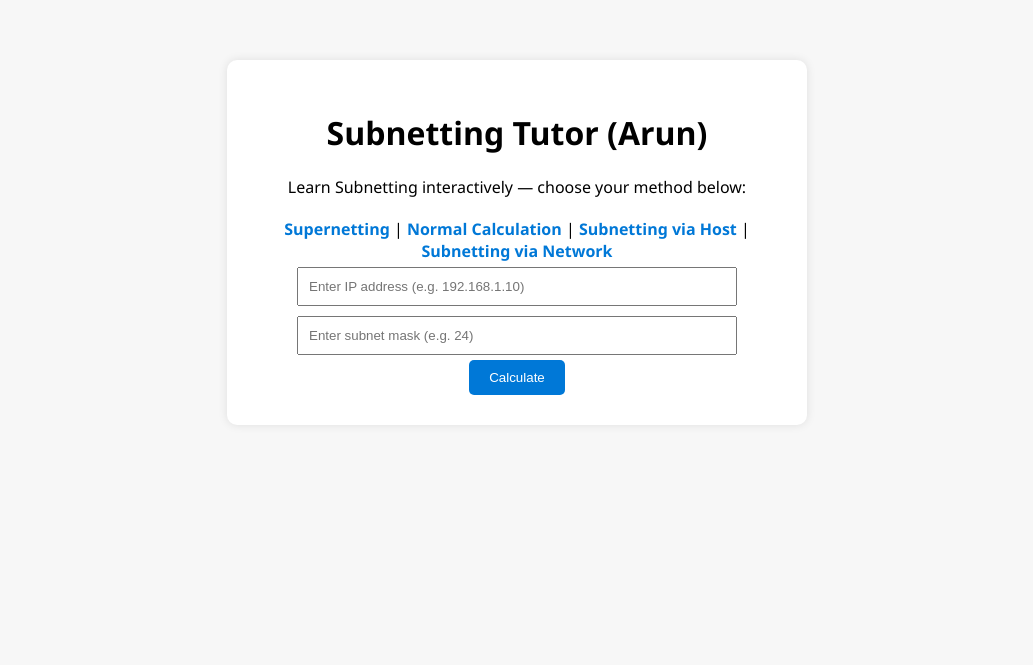
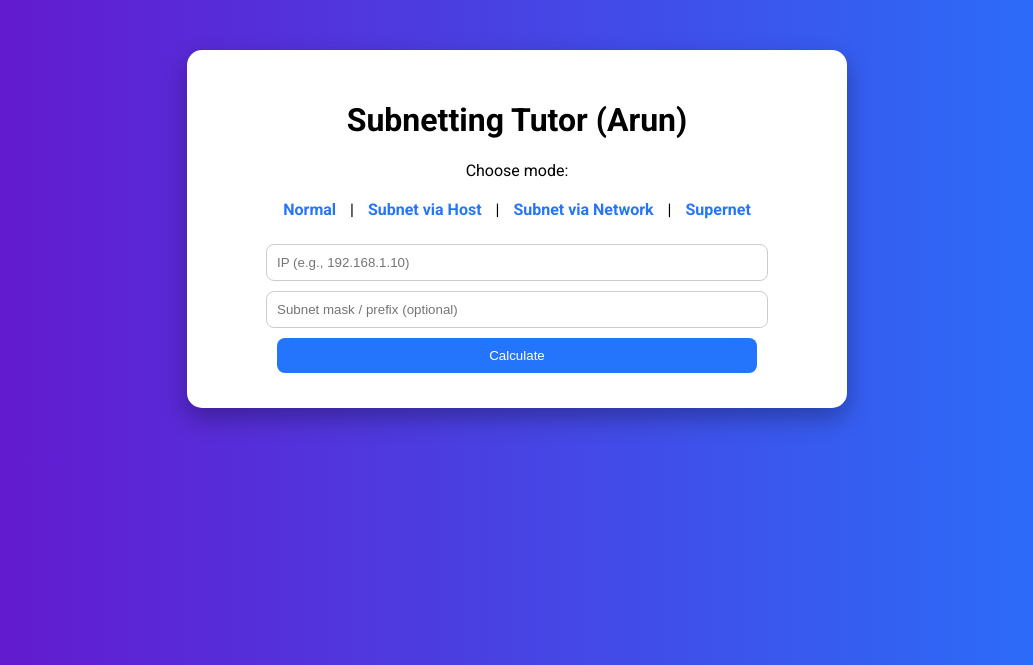
Before and after one commit to arunvel1988/networking-ui, a Flask app: page / in a window 1280 px wide. Shown: the top 665 px of the page, without its empty margins (123-1156 px from the left). Run offline with Flask 3, Linux system fonts and the light colour scheme.

Commit message:
Adding ip

```diff
--- a/templates/index.html
+++ b/templates/index.html
@@ -2,65 +2,78 @@
 <html>
 <head>
     <title>Subnetting Tutor (Arun)</title>
+    <link href="https://fonts.googleapis.com/css2?family=Roboto:wght@400;700&display=swap" rel="stylesheet">
     <style>
-        body { font-family: 'Segoe UI', sans-serif; background: #f7f7f7; text-align: center; }
-        .container { margin-top: 60px; background: white; padding: 30px; border-radius: 10px; width: 520px; margin-left: auto; margin-right: auto; box-shadow: 0 0 10px rgba(0,0,0,0.1); }
-        input { padding: 10px; margin: 5px; width: 80%; }
-        button { padding: 10px 20px; background: #0078D7; color: white; border: none; border-radius: 5px; cursor: pointer; }
-        button:hover { background: #005ea6; }
-        .error { color: red; }
-        .mode-links { margin-top: 20px; }
-        a { color: #0078D7; text-decoration: none; font-weight: bold; }
-        a:hover { text-decoration: underline; }
+        body {
+            font-family: 'Roboto', sans-serif;
+            background: linear-gradient(to right, #6a11cb, #2575fc);
+            margin:0; padding:0;
+            color:white;
+            text-align:center;
+        }
+        .container{
+            background:white; color:black; margin:50px auto;
+            padding:30px; border-radius:15px; width:600px;
+            box-shadow:0 10px 25px rgba(0,0,0,0.3);
+        }
+        input, button{
+            padding:10px; margin:5px; width:80%; border-radius:8px; border:1px solid #ccc;
+        }
+        button{ background:#2575fc; color:white; border:none; cursor:pointer; transition:0.3s;}
+        button:hover{ background:#6a11cb; }
+        .mode-links{ margin:20px 0; }
+        a{ color:#2575fc; text-decoration:none; font-weight:bold; margin:0 10px;}
+        a:hover{ text-decoration:underline; }
+        .error{ color:red; margin-top:10px;}
     </style>
     <script>
-        function showMode(mode) {
-            document.getElementById('supernet-form').style.display = 'none';
-            document.getElementById('default-form').style.display = 'none';
-            document.getElementById('host-form').style.display = 'none';
-            document.getElementById('network-form').style.display = 'none';
-            document.getElementById(mode + '-form').style.display = 'block';
+        function showMode(mode){
+            document.getElementById('default-form').style.display='none';
+            document.getElementById('host-form').style.display='none';
+            document.getElementById('network-form').style.display='none';
+            document.getElementById('supernet-form').style.display='none';
+            document.getElementById(mode+'-form').style.display='block';
         }
     </script>
 </head>
 <body>
     <div class="container">
         <h1>Subnetting Tutor (Arun)</h1>
-        <p>Learn Subnetting interactively — choose your method below:</p>
-
+        <p>Choose mode:</p>
         <div class="mode-links">
-            <a href="#" onclick="showMode('supernet')">Supernetting</a> |
-            <a href="#" onclick="showMode('default')">Normal Calculation</a> |
-            <a href="#" onclick="showMode('host')">Subnetting via Host</a> |
-            <a href="#" onclick="showMode('network')">Subnetting via Network</a>
+            <a href="#" onclick="showMode('default')">Normal</a> |
+            <a href="#" onclick="showMode('host')">Subnet via Host</a> |
+            <a href="#" onclick="showMode('network')">Subnet via Network</a> |
+            <a href="#" onclick="showMode('supernet')">Supernet</a>
         </div>
 
-        <!-- Supernetting -->
-        <form id="supernet-form" method="POST" action="/supernet" style="display:none;">
-            <input type="text" name="ip1" placeholder="Enter first network (e.g. 192.168.0.0/24)" required><br>
-            <input type="text" name="ip2" placeholder="Enter second network (e.g. 192.168.1.0/24)" required><br>
-            <button type="submit">Calculate Supernet</button>
-        </form>
-
-        <!-- Default -->
+        <!-- Normal -->
         <form id="default-form" method="POST" action="/calculate" style="display:block;">
-            <input type="text" name="ip" placeholder="Enter IP address (e.g. 192.168.1.10)" required><br>
-            <input type="text" name="mask" placeholder="Enter subnet mask (e.g. 24)" required><br>
+            <input type="text" name="ip" placeholder="IP (e.g., 192.168.1.10)" required><br>
+            <input type="text" name="mask" placeholder="Subnet mask / prefix (optional)"><br>
             <button type="submit">Calculate</button>
         </form>
 
         <!-- Subnet via Host -->
         <form id="host-form" method="POST" action="/subnet_host" style="display:none;">
-            <input type="text" name="ip" placeholder="Enter network IP (e.g. 192.168.1.0)" required><br>
-            <input type="number" name="hosts" placeholder="Enter hosts per subnet (e.g. 50)" required><br>
+            <input type="text" name="ip" placeholder="Network IP (e.g., 10.0.0.0)" required><br>
+            <input type="number" name="hosts" placeholder="Hosts per subnet" required><br>
+            <input type="text" name="mask" placeholder="Subnet mask / prefix (optional)"><br>
             <button type="submit">Subnet via Host</button>
         </form>
 
         <!-- Subnet via Network -->
         <form id="network-form" method="POST" action="/subnet_network" style="display:none;">
-            <input type="text" name="ip" placeholder="Enter network IP (e.g. 192.168.1.0)" required><br>
-            <input type="number" name="networks" placeholder="Enter number of subnets (e.g. 8)" required><br>
+            <input type="text" name="ip" placeholder="Network IP (e.g., 10.0.0.0)" required><br>
+            <input type="number" name="networks" placeholder="Number of subnets" required><br>
+            <input type="text" name="mask" placeholder="Subnet mask / prefix (optional)"><br>
             <button type="submit">Subnet via Network</button>
+        </form>
+
+        <!-- Supernetting -->
+        <form id="supernet-form" method="POST" action="/supernet" style="display:none;">
+            <textarea name="networks_list" placeholder="Enter networks comma-separated, e.g., 192.168.1.0/24, 192.168.2.0/24" rows="3" style="width:90%; border-radius:8px;"></textarea><br>
+            <button type="submit">Supernet</button>
         </form>
 
         {% if error %}
```
Also changed, not shown: network-ui.py (+88 -58 lines), templates/result.html (+36 -44 lines).
